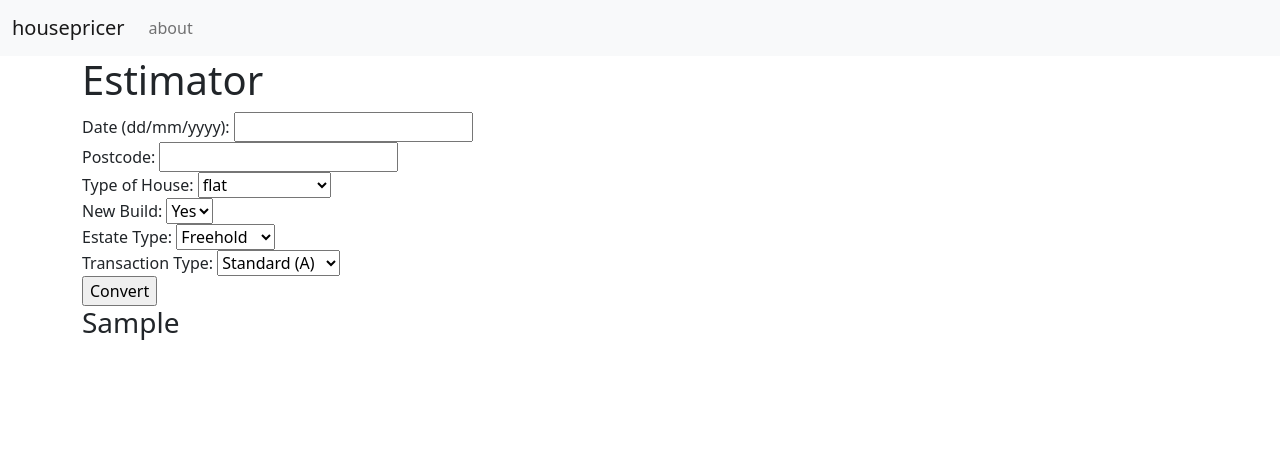
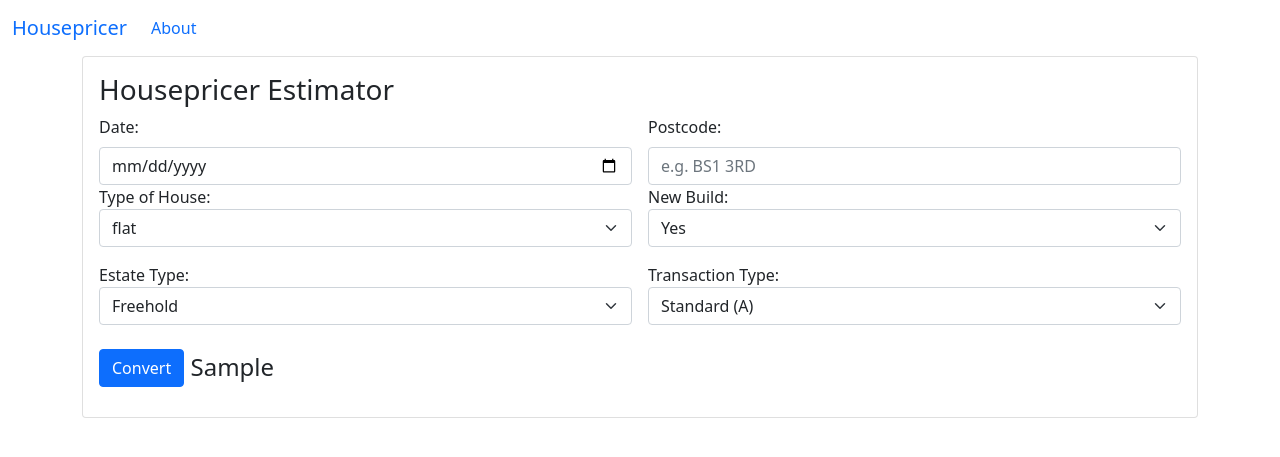
Before and after one commit to asmaxwell/housepricer, a Flask app: template app/templates/index.html in a window 1280 px wide. Shown: the top 457 px of the page. Run offline with Flask 3, Linux system fonts and the light colour scheme; the template is opened without the code that fills it: most values are stand-ins (such as "Sample title", 1, 10 or a date in 2020).

Commit message:
beautified housepricer app

```diff
--- a/app/app.py
+++ b/app/app.py
@@ -13,8 +13,9 @@ def index():
     item_list = ["date", "postcode", "housetype", "newbuild", "estatetype", "transactiontype"]
     data_list = {item : request.args.get(item, "") for item in item_list}
 
+    #print(data_list)
     model_pred_string=prediction_string(data_list, model)
-    print(model_pred_string)
+    #print(model_pred_string)
 
     return render_template('index.html', stringOut=model_pred_string)
 
@@ -22,15 +23,15 @@ def prediction_string(data: dict, model : modeler.trainer) -> str:
     stringOut=""
     if (data["date"]!="") and (data["postcode"]!=""):
         parsed_data = parse_data(data)
-        print(parsed_data)
+        #print(parsed_data)
         model_pred = model.predict_values(parsed_data)
-        print(model_pred)
+        #print(model_pred)
         stringOut=f"Prediction: £{model_pred[0]:,.0f}"
     return stringOut
 
 def parse_data(data : dict) -> list:
     datestr = data["date"]
-    date = datetime.strptime(datestr, '%d/%m/%Y')
+    date = datetime.strptime(datestr, '%Y-%m-%d')
 
     converter = bpc.better_postcodes('data/codepo_gb/Data/CSV/')
     coords = converter.query_postcodes([data["postcode"]])
--- a/app/templates/base.html
+++ b/app/templates/base.html
@@ -5,34 +5,42 @@
     <meta charset="utf-8">
     <meta name="viewport" content="width=device-width, initial-scale=1">
 
+    <!--Java Script-->
+    <script src="https://cdn.jsdelivr.net/npm/bootstrap@5.1.0/dist/js/bootstrap.bundle.min.js" integrity="sha384-U1DAWAznBHeqEIlVSCgzq+c9gqGAJn5c/t99JyeKa9xxaYpSvHU5awsuZVVFIhvj" crossorigin="anonymous"></script>
+
     <!-- Bootstrap CSS -->
-    <link href="https://cdn.jsdelivr.net/npm/bootstrap@5.1.0/dist/css/bootstrap.min.css" rel="stylesheet" integrity="sha384-KyZXEAg3QhqLMpG8r+8fhAXLRk2vvoC2f3B09zVXn8CA5QIVfZOJ3BCsw2P0p/We" crossorigin="anonymous">
+      <link href="https://cdn.jsdelivr.net/npm/bootstrap@5.1.0/dist/css/bootstrap.min.css" rel="stylesheet" integrity="sha384-KyZXEAg3QhqLMpG8r+8fhAXLRk2vvoC2f3B09zVXn8CA5QIVfZOJ3BCsw2P0p/We" crossorigin="anonymous">
+
+      <!--<link rel="stylesheet" href="{{ url_for('static', filename='css/index.css') }}" />
+        <link rel="stylesheet" href="{{ url_for('static', filename='css/reset-only.css') }}" />
+      -->
 
     <title>housepricer - {% block title %} {% endblock %}</title>
   </head>
   <body>
-    <nav class="navbar navbar-expand-lg navbar-light bg-light">
-    <div class="container-fluid">
-        <a class="navbar-brand" href="{{ url_for('index') }}">housepricer</a>
-        <button class="navbar-toggler" type="button" data-bs-toggle="collapse" data-bs-target="#navbarNav" aria-controls="navbarNav" aria-expanded="false" aria-label="Toggle navigation">
-        <span class="navbar-toggler-icon"></span>
+    <!--Nav bar-->
+    <nav class="navbar navbar-expand-lg bg-body-tertiary">
+      <div class="container-fluid">
+        <a class="navbar-brand" href="{{ url_for('index') }}">Housepricer</a>
+        <button class="navbar-toggler" type="button" data-bs-toggle="collapse" data-bs-target="#navbarNavAltMarkup" aria-controls="navbarNavAltMarkup" aria-expanded="false" aria-label="Toggle navigation">
+          <span class="navbar-toggler-icon"></span>
         </button>
-        <div class="collapse navbar-collapse" id="navbarNav">
-        <ul class="navbar-nav">
-            <li class="nav-item">
-              <a class="nav-link" href="{{ url_for('about') }}">about</a>
-            </li>
-        </ul>
+        <div class="collapse navbar-collapse" id="navbarNavAltMarkup">
+          <div class="navbar-nav">
+            <a class="nav-link" href="{{ url_for('about') }}">About</a>
+
+          </div>
         </div>
-    </div>
+      </div>
     </nav>
+
+
     <div class="container">
         {% block content %} {% endblock %}
     </div>
 
-    <!-- Optional JavaScript -->
 
-    <script src="https://cdn.jsdelivr.net/npm/bootstrap@5.1.0/dist/js/bootstrap.bundle.min.js" integrity="sha384-U1DAWAznBHeqEIlVSCgzq+c9gqGAJn5c/t99JyeKa9xxaYpSvHU5awsuZVVFIhvj" crossorigin="anonymous"></script>
+
 
   </body>
 </html>
--- a/app/templates/index.html
+++ b/app/templates/index.html
@@ -1,48 +1,74 @@
 {% extends 'base.html' %}
 
 {% block content %}
-    <h1>{% block title %} Estimator {% endblock %}</h1>
+    <!--<h1>{% block title %} Housepricer {% endblock %}</h1>-->
+
+    <div class="card">
+        <div class="card-body">
+            <h3 class="card-title">Housepricer Estimator</h3>
         <form action="" method="get">
-        <label for="date">Date (dd/mm/yyyy):</label>
-        <input type="text" name="date" />
-        <br>
+            <div class="mb-3">
+                <div class="row g-3">
+                    <div class="col-md-6">
+                        <label for="date" class="form-label">Date:</label>
+                        <input type="date" class="form-control" name="date" id="date" placeholder="dd/mm/yyyy">
+                    </div>
+                    <div class="col-md-6">
+                        <label for="postcode" class="form-label">Postcode:</label>
+                        <input type="text" class="form-control" name="postcode" id="postcode" placeholder="e.g. BS1 3RD">
+                    </div>
+                </div>
 
-        <label for="postcode">Postcode:</label>
-        <input type="text" name="postcode" />
-        <br>
-
+                <div class="row g-3">
+                    <div class="col-md-6">
                         <label for="housetype">Type of House:</label>
-        <select id="housetype" name="housetype">
+                        <select class="form-select" aria-label="Default select example" id="housetype" name="housetype">
                             <option value="F">flat</option>
                             <option value="T">terrace</option>
                             <option value="S">semi-detached</option>
                             <option value="D">detached</option>
                             <option value="O">other</option>
                         </select>
-        <br>
-
+                    </div>
+                    <div class="col-md-6">
                         <label for="newbuild">New Build:</label>
-        <select id="newbuild" name="newbuild">
+                        <select class="form-select" aria-label="Default select example"  id="newbuild" name="newbuild">
                             <option value="Yes">Yes</option>
                             <option value="No">No</option>
                         </select>
-        <br>
+                    </div>
+                </div>
+            </div>
 
+            <div class="row g-3">
+                <div class="col-md-6">
                     <label for="estatetype">Estate Type:</label>
-        <select id="estatetype" name="estatetype">
+                    <select class="form-select" id="estatetype" name="estatetype">
                         <option value="Freehold">Freehold</option>
                         <option value="Leasehold">Leasehold</option>
                     </select>
-        <br>
-
+                </div>
+                <div class="col-md-6">
                     <label for="transactiontype">Transaction Type:</label>
-        <select id="transactiontype" name="transactiontype">
+                    <select class="form-select" id="transactiontype" name="transactiontype">
                         <option value="A">Standard (A)</option>
                         <option value="B">Additional (B)</option>
                     </select>
+                </div>
+            </div>
             <br>
+            <div class="row g-3">
+                <div class="col-1">
+                    <button type="submit" class="btn btn-primary" >Convert</button>
+                </div>
+                <div class="col-3">
+                    <p class="fs-4">{{stringOut}}</p>
+                </div>
+            </div>
+        </form>
 
-        <input type="submit" value="Convert" />
-    </form>
-    <h3>{{stringOut}}</h3>
+        </div>
+    </div>
+
+
 {% endblock %}
```
Lines whose indentation alone changed are shown as unchanged.
